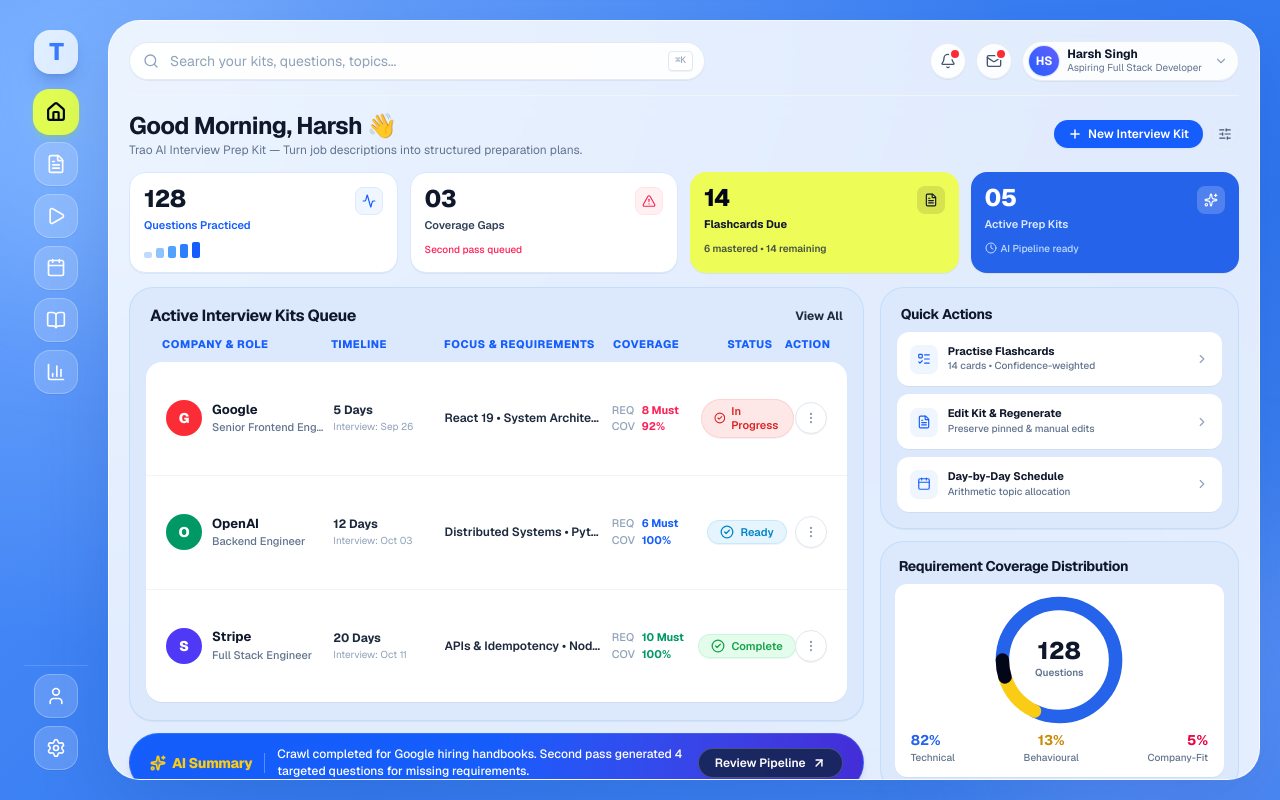
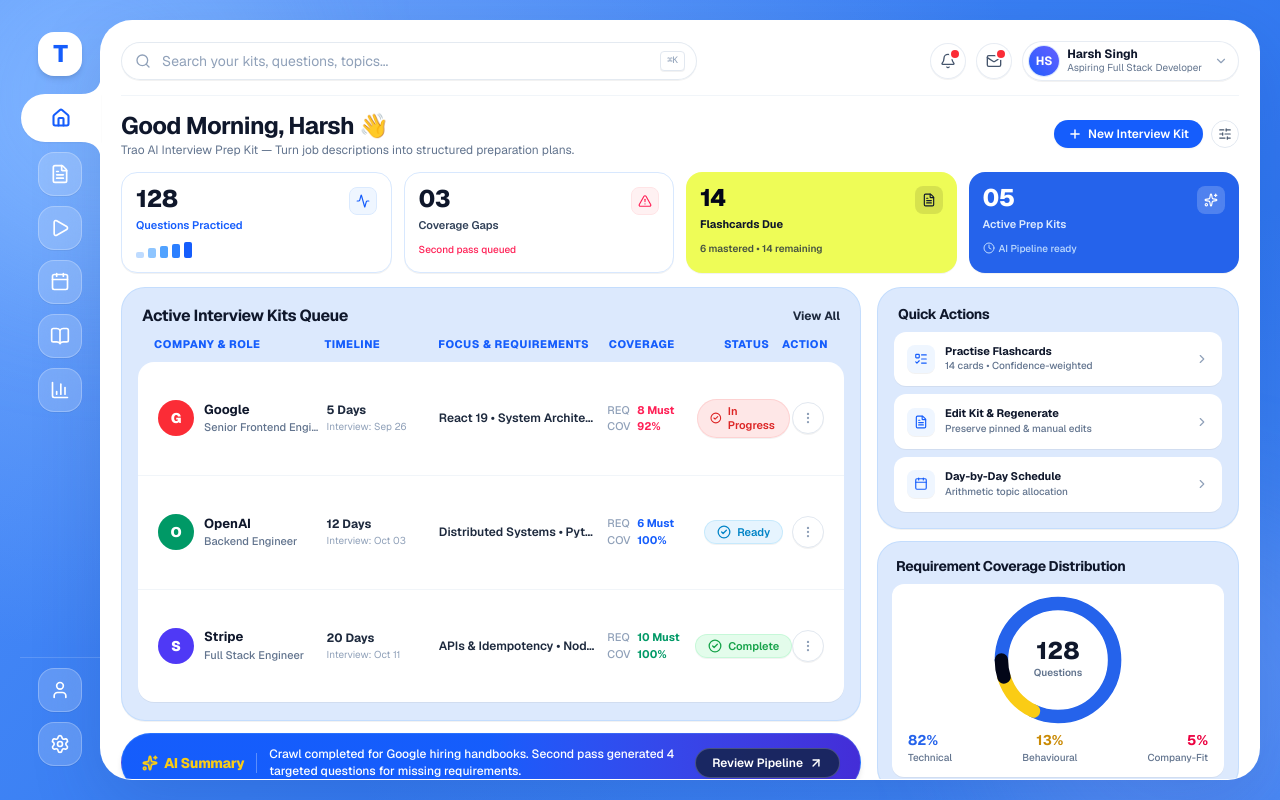
Before and after one commit to Harsh231075/trao, a Next.js app in the folder client/: page / in a window 1280 px wide. Built offline with nearby package versions, Linux system fonts and the light colour scheme.

Commit message:
feat(sidebar): implement seamless connected white active tab with inverted corner notches merging into page canvas

```diff
--- a/client/src/app/layout.tsx
+++ b/client/src/app/layout.tsx
@@ -36,17 +36,17 @@ export default function RootLayout({
         {/* Outer Frame: Soft, Luminous Sky-Royal Gradient matching the reference tablet */}
         <div
           suppressHydrationWarning
-          className="w-full h-screen max-h-screen p-2 sm:p-3 md:p-4 lg:p-5 flex flex-row gap-2 sm:gap-3 md:gap-4 box-border overflow-hidden relative"
+          className="w-full h-screen max-h-screen p-2 sm:p-3 md:p-4 lg:p-5 flex flex-row box-border overflow-hidden relative"
         >
           {/* Subtle Ambient Glow behind sidebar & canvas */}
           <div className="absolute -top-24 -left-24 w-96 h-96 bg-blue-300/30 rounded-full blur-3xl pointer-events-none" />
           <div className="absolute -bottom-24 -right-24 w-96 h-96 bg-indigo-300/20 rounded-full blur-3xl pointer-events-none" />
 
-          {/* Fixed Left Navigation Rail */}
+          {/* Fixed Left Navigation Rail with Connected Active Tab */}
           <Sidebar />
 
-          {/* Main Elevated Canvas - Frosted Translucent White with Blur matching reference mockup */}
-          <main className="flex-1 h-full max-h-full bg-white/85 backdrop-blur-2xl rounded-[26px] sm:rounded-[32px] shadow-[0_25px_70px_rgba(20,50,140,0.18)] border border-white/70 overflow-hidden flex flex-col min-w-0 relative z-10">
+          {/* Main Elevated Canvas - Seamlessly connected with the active tab */}
+          <main className="flex-1 h-full max-h-full bg-white rounded-[26px] sm:rounded-[32px] shadow-[0_25px_70px_rgba(20,50,140,0.18)] border border-white/80 overflow-hidden flex flex-col min-w-0 relative z-10">
             <div className="flex-1 h-full overflow-y-auto p-3.5 sm:p-4 lg:p-5 select-text">
               {children}
             </div>
--- a/client/src/components/Sidebar.tsx
+++ b/client/src/components/Sidebar.tsx
@@ -39,20 +39,22 @@ export default function Sidebar() {
   const pathname = usePathname();
 
   return (
-    <aside className="w-14 sm:w-16 md:w-18 shrink-0 h-full max-h-full flex flex-col items-center justify-between py-1.5 sm:py-2.5 px-1 text-white select-none overflow-hidden">
+    <aside className="w-16 sm:w-18 md:w-20 shrink-0 h-full max-h-full flex flex-col items-center justify-between py-2 sm:py-3 text-white select-none relative z-20 overflow-visible">
       {/* Brand Logo + Main Navigation */}
       <div className="flex flex-col items-center gap-3 sm:gap-4 w-full">
         {/* Logo */}
+        <div className="w-full flex items-center justify-center px-2 shrink-0">
           <Link
             href="/"
-          className="w-10 h-10 sm:w-11 sm:h-11 rounded-2xl bg-white text-blue-600 flex items-center justify-center font-black text-xl shadow-lg shadow-blue-900/30 hover:scale-105 transition-transform shrink-0"
+            className="w-10 h-10 sm:w-11 sm:h-11 rounded-2xl bg-white text-blue-600 flex items-center justify-center font-black text-xl shadow-md hover:scale-105 transition-transform shrink-0"
             title="Trao - The AI Interview Prep Kit"
           >
             <span className="font-extrabold text-xl sm:text-2xl tracking-tighter text-blue-600">T</span>
           </Link>
+        </div>
 
         {/* Main Nav Items */}
-        <nav className="flex flex-col items-center gap-1.5 sm:gap-2 w-full">
+        <nav className="flex flex-col items-center gap-1 sm:gap-1.5 w-full">
           {mainNavItems.map((item) => {
             const Icon = item.icon;
             const isActive =
@@ -60,51 +62,115 @@ export default function Sidebar() {
                 ? pathname === "/"
                 : pathname.startsWith(item.href);
 
+            if (isActive) {
               return (
+                <div key={item.href} className="relative w-full flex items-center justify-end my-0.5">
                   <Link
-                key={item.href}
                     href={item.href}
                     title={item.name}
-                className={`group relative w-10 h-10 sm:w-11 sm:h-11 rounded-2xl flex items-center justify-center transition-all duration-200 shrink-0 ${
-                  isActive
-                    ? "bg-[#E2FD52] text-slate-950 shadow-md shadow-lime-400/25 scale-105"
-                    : "bg-white/18 text-white hover:bg-white/30 hover:text-white backdrop-blur-md border border-white/25 shadow-2xs hover:scale-105"
-                }`}
+                    className="relative w-full h-11 sm:h-12 bg-white rounded-l-2xl sm:rounded-l-3xl flex items-center justify-center text-blue-600 shadow-xs z-30 -mr-px group"
                   >
-                <Icon className={`w-4 h-4 sm:w-5 sm:h-5 transition-transform group-hover:scale-110 ${isActive ? "stroke-[2.5]" : ""}`} />
+                    <Icon className="w-5 h-5 text-blue-600 stroke-[2.5] transition-transform group-hover:scale-110" />
+
+                    {/* Top Inverted Corner Notch */}
+                    <svg
+                      className="absolute -top-5 right-0 w-5 h-5 pointer-events-none text-white fill-current z-30"
+                      viewBox="0 0 20 20"
+                    >
+                      <path d="M20 0 L20 20 L0 20 Q20 20 20 0 Z" />
+                    </svg>
+
+                    {/* Bottom Inverted Corner Notch */}
+                    <svg
+                      className="absolute -bottom-5 right-0 w-5 h-5 pointer-events-none text-white fill-current z-30"
+                      viewBox="0 0 20 20"
+                    >
+                      <path d="M0 0 L20 0 L20 20 Q20 0 0 0 Z" />
+                    </svg>
 
                     {/* Tooltip */}
                     <span className="absolute left-full ml-3 px-2.5 py-1 bg-slate-900 text-white text-xs font-medium rounded-md opacity-0 pointer-events-none group-hover:opacity-100 transition-opacity z-50 whitespace-nowrap shadow-lg">
                       {item.name}
                     </span>
                   </Link>
+                </div>
+              );
+            }
+
+            return (
+              <div key={item.href} className="w-full flex items-center justify-center px-2 my-0.5">
+                <Link
+                  href={item.href}
+                  title={item.name}
+                  className="group relative w-10 h-10 sm:w-11 sm:h-11 rounded-2xl flex items-center justify-center bg-white/18 text-white hover:bg-white/30 hover:text-white backdrop-blur-md border border-white/25 shadow-2xs hover:scale-105 transition-all duration-200 shrink-0"
+                >
+                  <Icon className="w-4 h-4 sm:w-5 sm:h-5 transition-transform group-hover:scale-110" />
+
+                  {/* Tooltip */}
+                  <span className="absolute left-full ml-3 px-2.5 py-1 bg-slate-900 text-white text-xs font-medium rounded-md opacity-0 pointer-events-none group-hover:opacity-100 transition-opacity z-50 whitespace-nowrap shadow-lg">
+                    {item.name}
+                  </span>
+                </Link>
+              </div>
             );
           })}
         </nav>
       </div>
 
       {/* Bottom Actions (Profile & Settings) */}
-      <div className="flex flex-col items-center gap-1.5 sm:gap-2 w-full shrink-0 pt-2 border-t border-white/15">
+      <div className="flex flex-col items-center gap-1 sm:gap-1.5 w-full shrink-0 pt-2 border-t border-white/15">
         {bottomNavItems.map((item) => {
           const Icon = item.icon;
           const isActive = pathname.startsWith(item.href);
 
+          if (isActive) {
             return (
+              <div key={item.href} className="relative w-full flex items-center justify-end my-0.5">
                 <Link
-              key={item.href}
                   href={item.href}
                   title={item.name}
-              className={`group relative w-10 h-10 sm:w-11 sm:h-11 rounded-2xl flex items-center justify-center transition-all duration-200 shrink-0 ${
-                isActive
-                  ? "bg-[#E2FD52] text-slate-950 shadow-md shadow-lime-400/25 scale-105"
-                  : "bg-white/18 text-white hover:bg-white/30 hover:text-white backdrop-blur-md border border-white/25 shadow-2xs hover:scale-105"
-              }`}
+                  className="relative w-full h-11 sm:h-12 bg-white rounded-l-2xl sm:rounded-l-3xl flex items-center justify-center text-blue-600 shadow-xs z-30 -mr-px group"
+                >
+                  <Icon className="w-5 h-5 text-blue-600 stroke-[2.5] transition-transform group-hover:scale-110" />
+
+                  {/* Top Inverted Corner Notch */}
+                  <svg
+                    className="absolute -top-5 right-0 w-5 h-5 pointer-events-none text-white fill-current z-30"
+                    viewBox="0 0 20 20"
+                  >
+                    <path d="M20 0 L20 20 L0 20 Q20 20 20 0 Z" />
+                  </svg>
+
+                  {/* Bottom Inverted Corner Notch */}
+                  <svg
+                    className="absolute -bottom-5 right-0 w-5 h-5 pointer-events-none text-white fill-current z-30"
+                    viewBox="0 0 20 20"
+                  >
+                    <path d="M0 0 L20 0 L20 20 Q20 0 0 0 Z" />
+                  </svg>
+
+                  {/* Tooltip */}
+                  <span className="absolute left-full ml-3 px-2.5 py-1 bg-slate-900 text-white text-xs font-medium rounded-md opacity-0 pointer-events-none group-hover:opacity-100 transition-opacity z-50 whitespace-nowrap shadow-lg">
+                    {item.name}
+                  </span>
+                </Link>
+              </div>
+            );
+          }
+
+          return (
+            <div key={item.href} className="w-full flex items-center justify-center px-2 my-0.5">
+              <Link
+                href={item.href}
+                title={item.name}
+                className="group relative w-10 h-10 sm:w-11 sm:h-11 rounded-2xl flex items-center justify-center bg-white/18 text-white hover:bg-white/30 hover:text-white backdrop-blur-md border border-white/25 shadow-2xs hover:scale-105 transition-all duration-200 shrink-0"
               >
                 <Icon className="w-4 h-4 sm:w-5 sm:h-5 transition-transform group-hover:scale-110" />
                 <span className="absolute left-full ml-3 px-2.5 py-1 bg-slate-900 text-white text-xs font-medium rounded-md opacity-0 pointer-events-none group-hover:opacity-100 transition-opacity z-50 whitespace-nowrap shadow-lg">
                   {item.name}
                 </span>
               </Link>
+            </div>
           );
         })}
       </div>
```
Lines whose indentation alone changed are shown as unchanged.
